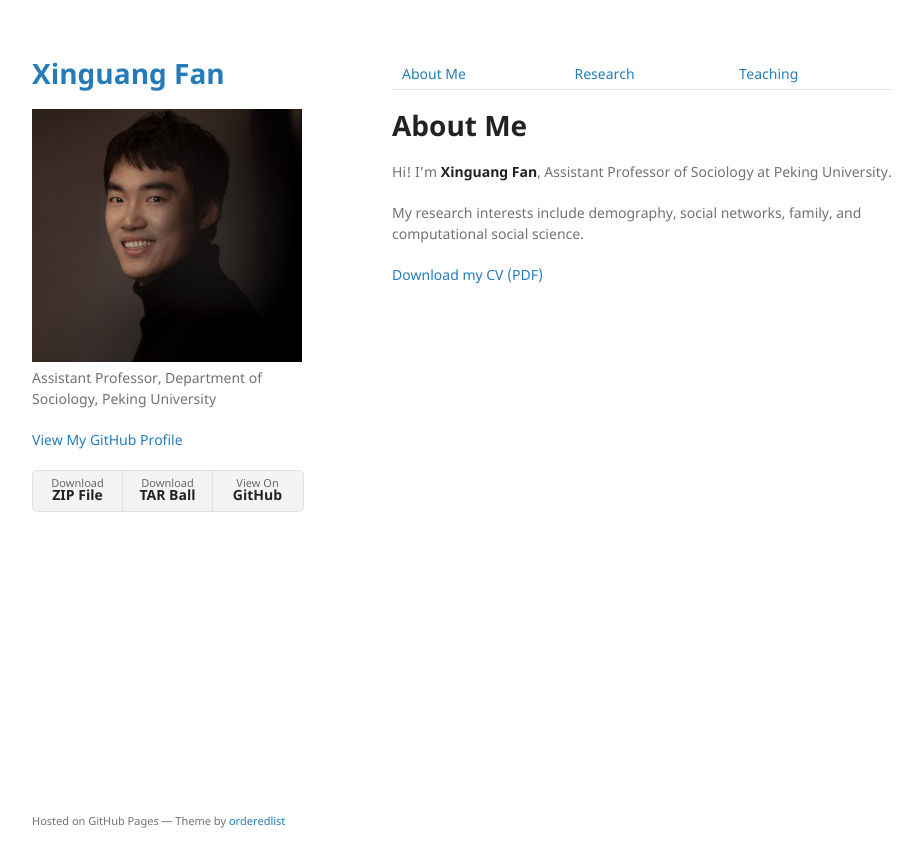
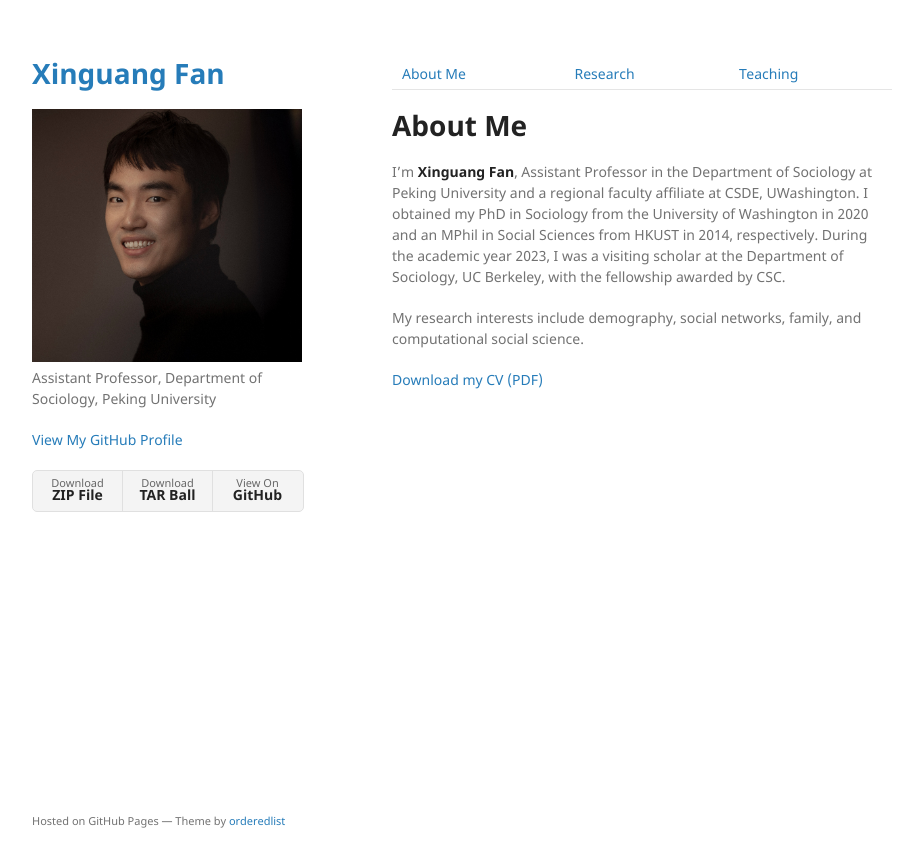
Before and after one commit to xinguang-fan/xinguang-fan.github.io, a Jekyll site: the page built from index.md, in a window 1280 px wide. Shown: the top 867 px of the page, without its empty margins (178-1099 px from the left). Built offline with Jekyll 4.4.1, drawn with Linux system fonts in a browser that asks for light colours.

Commit message:
Update index.md

```diff
--- a/index.md
+++ b/index.md
@@ -10,7 +10,7 @@ nav_order: 1
 
 # About Me
 
-Hi! I'm **Xinguang Fan**, Assistant Professor of Sociology at Peking University.
+I'm **Xinguang Fan**, Assistant Professor in the Department of Sociology at Peking University and a regional faculty affiliate at CSDE, UWashington. I obtained my PhD in Sociology from the University of Washington in 2020 and an MPhil in Social Sciences from HKUST in 2014, respectively. During the academic year 2023, I was a visiting scholar at the Department of Sociology, UC Berkeley, with the fellowship awarded by CSC.
 
 My research interests include demography, social networks, family, and computational social science.
 
```
